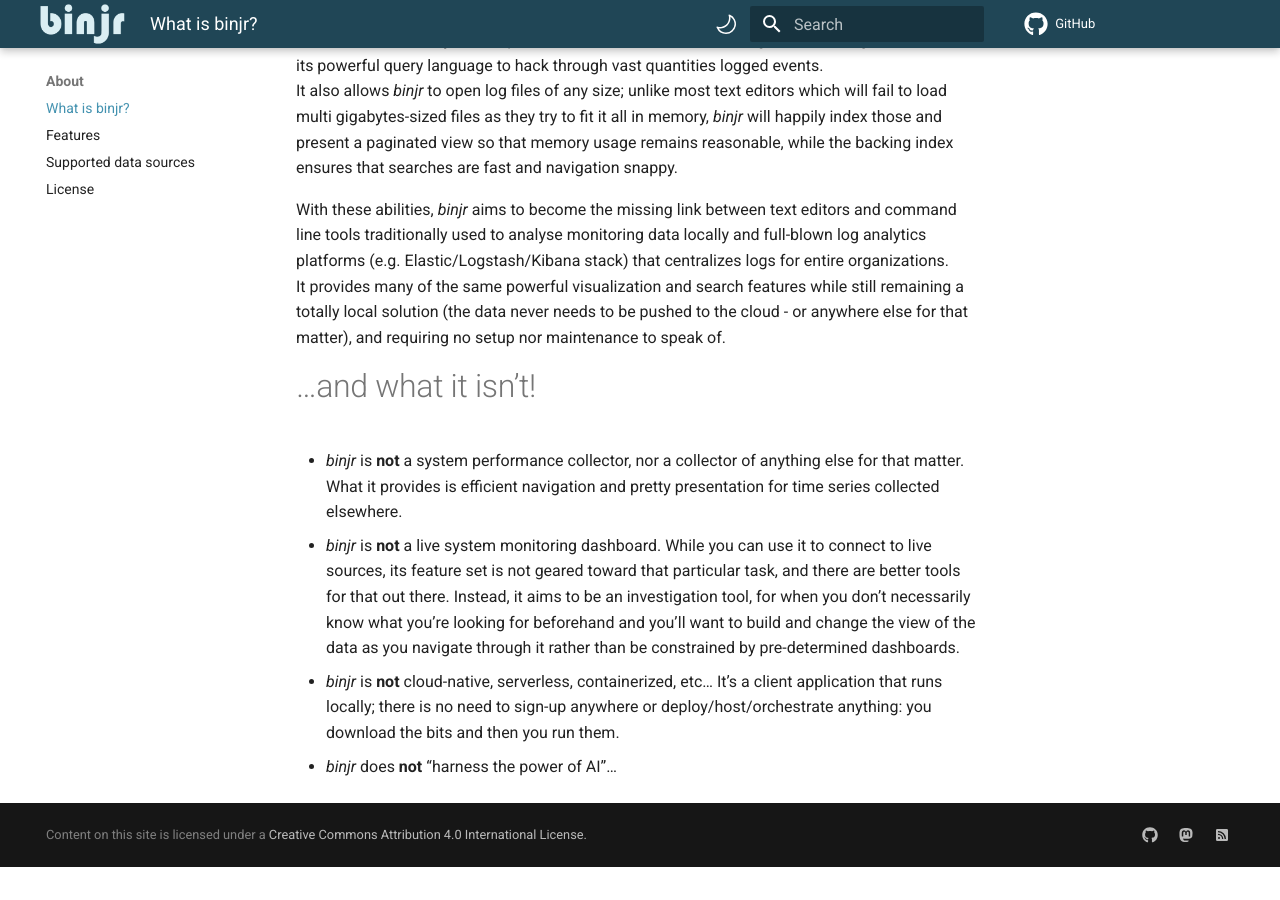
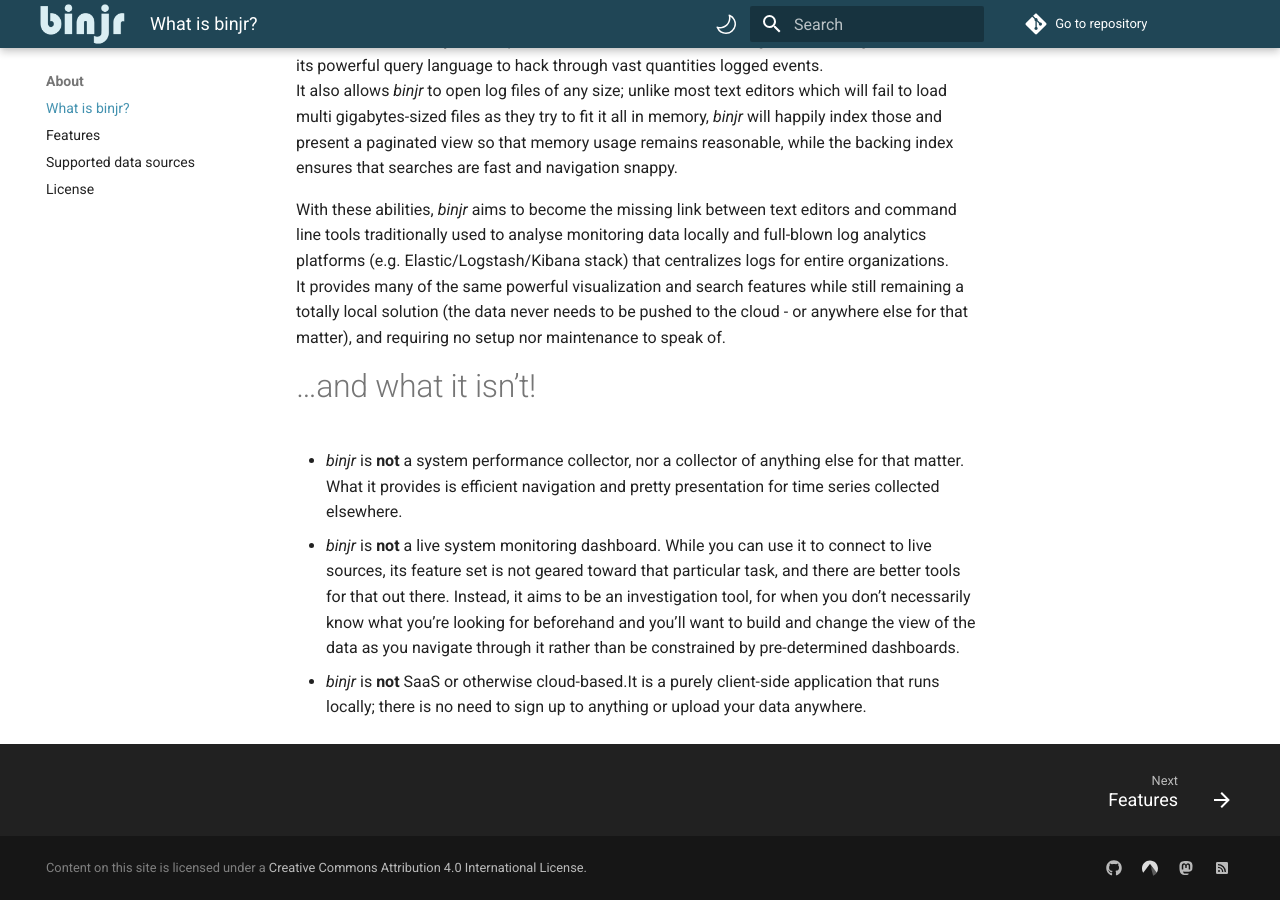
Before and after one commit to binjr/binjr.github.io, an MkDocs documentation site: the page built from docs/about/what_is_binjr.md, in a window 1280 px wide and 900 px high, scrolled down 869 px. Built offline with MkDocs 1.6.1 and Material for MkDocs 9.7.7, drawn with Linux system fonts in a browser that asks for light colours; comment, search, counter and statistics services are not loaded; before the commit the page ends 1736 px from its top, so only the background shows below that.

Commit message:
Various updates to website

```diff
--- a/docs/about/what_is_binjr.md
+++ b/docs/about/what_is_binjr.md
@@ -43,5 +43,5 @@
   not geared toward that particular task, and there are better tools for that out there. Instead, it aims to be an
   investigation tool, for when you don't necessarily know what you're looking for beforehand and you'll want to build
   and change the view of the data as you navigate through it rather than be constrained by pre-determined dashboards.
-  * _binjr_ is **not** cloud-native, serverless, containerized, etc... It's a client application that runs locally; there is no need to sign-up anywhere or deploy/host/orchestrate anything: you download the bits and then you run them.
-  * _binjr_ does **not** "harness the power of AI"...
+* _binjr_ is **not** SaaS or otherwise cloud-based.It is a purely client-side application that runs locally; there is no need to sign up to
+  anything or upload your data anywhere.
--- a/docs/assets/stylesheets/landing.css
+++ b/docs/assets/stylesheets/landing.css
@@ -479,7 +479,7 @@
     display: block;
     margin-left: auto;
     margin-right: auto;
-    width: 8rem;
+    width: 12rem;
 
 }
 
--- a/mkdocs.yml
+++ b/mkdocs.yml
@@ -3,6 +3,7 @@
 site_url: https://binjr.eu/
 copyright: This website is licensed under a Creative Commons Attribution 4.0 International License.
 repo_url: https://github.com/binjr/binjr/
+repo_name: "Go to repository"
 edit_uri: ""
 
 nav:
@@ -41,12 +42,13 @@
   logo: assets/images/binjr_logo.png
 #  font: false
   icon:
-    repo: fontawesome/brands/github
+    repo: fontawesome/brands/git-alt
   features:
     - navigation.tabs
 #    - navigation.tabs.sticky
     - navigation.sections
     - navigation.top
+    - navigation.footer
     - content.code.select
   palette:
     - media: "(prefers-color-scheme: light)"
@@ -113,8 +115,14 @@
 extra:
   social:
     - icon: fontawesome/brands/github
-      link: https://github.com/binjr
+      link: https://github.com/binjr/binjr
+      name: "binjr on GitHub"
+    - icon: codeberg
+      link: https://codeberg.org/binjr/binjr
+      name: "binjr on Codeberg"
     - icon: fontawesome/brands/mastodon
       link: https://social.binjr.eu/@binjr
+      name: "binjr on the Fediverse"
     - icon: material/rss-box
       link: https://binjr.eu/feed_rss_updated.xml
+      name: "RSS feed"
```
Also changed, not shown: docs/about/notice.md (+1 -1 lines), docs/documentation/getting-started.md (+1 -1 lines), docs/index.html (+72 -2 lines), overrides/.icons/codeberg.svg (added).
